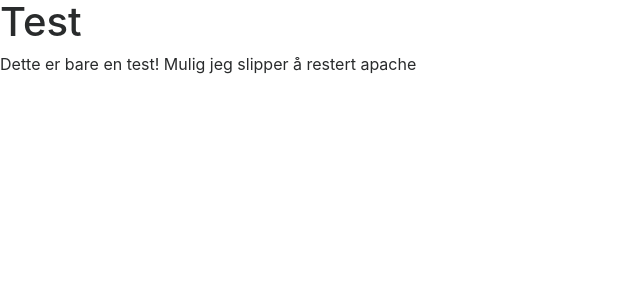
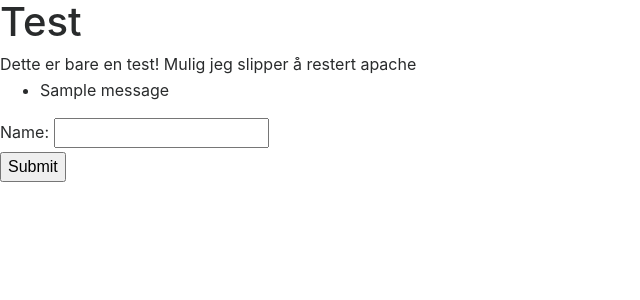
Before and after one commit to eivl/fsfflan-innslipp, a Flask app: page /db in a window 1280 px wide. Shown: the top 300 px of the page, without its empty margins (0-640 px from the left). Run offline with Flask 2, Linux system fonts and the light colour scheme; tables that the repository leaves empty or names only in its code hold one stand-in row (values such as "Sample post"); one stand-in notice (Sample message) is shown; some libraries are stand-ins or nearby versions.

Commit message:
html form

```diff
--- a/templates/db.html
+++ b/templates/db.html
@@ -53,5 +53,28 @@
 
 {% endfor %}
 </table>
+
+{% with messages = get_flashed_messages(with_categories=true) %}
+            {% if messages %}
+                <ul>
+                    {% for message in messages %}
+                        <li>{{ message[1] }}</li>
+                    {% endfor %}
+                </ul>
+            {% endif %}
+        {% endwith %}
+        <form action="" method="post">
+            {{ form.csrf }}
+
+            <div class="input text">
+                {{ form.name.label }} {{ form.name }}
+            </div>
+
+            <div class="input submit">
+                <input type="submit" value="Submit" />
+            </div>
+        </form>
+
+
 </body>
 </html>
```
